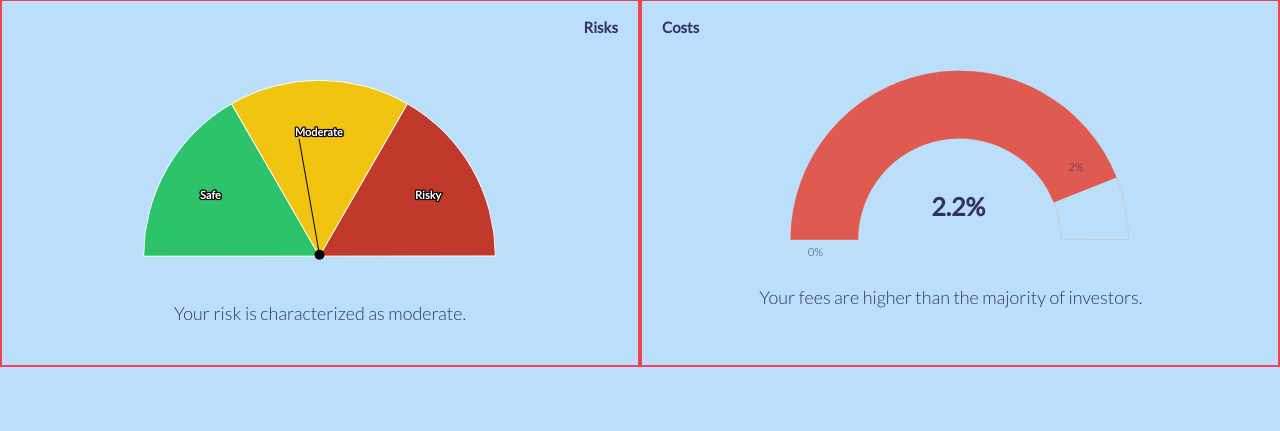
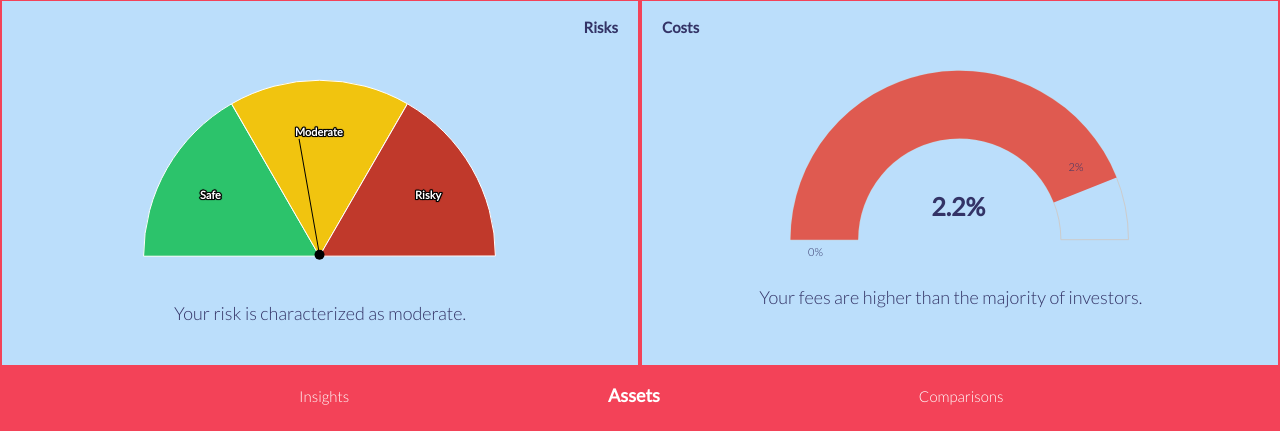
Before and after one commit to Vestivise/Vestivise_Marketing, a Django app: template templates/demo.html in a window 1280 px wide. Shown: the part 433-864 px from the top of the page. Before the commit the page ends 800 px from the top, so only its background shows below. Run offline with Django 3.2, Linux system fonts and the light colour scheme; the template is opened without the code that fills it, so the values that code supplies are empty; some libraries are stand-ins or nearby versions.

Commit message:
Added bottom bar
Next up: cleaning up inline styling etc.

```diff
--- a/static/build/css/dashboard.css
+++ b/static/build/css/dashboard.css
@@ -239,6 +239,30 @@ span {
 	width: 0px !important;
 }
 
+.bottommenu{
+	width:100vw;
+	text-align: center;
+}
+.bottommenu-left,.bottommenu-center,.bottommenu-right{
+	display:inline-block;
+	float: none;
+	color:white;
+}
+
+.bottommenu-left{
+}
+
+.bottommenu-center{
+	padding-left: 20vw;
+	padding-right: 20vw;
+	font-weight:bold;
+	font-size:larger;
+}
+
+.bottommenu-right{
+}
+
+
 @media only screen and (max-width: 767px) {
     /* phones */
     #introProduct{
--- a/static/build/js/fullScreen.js
+++ b/static/build/js/fullScreen.js
@@ -5,6 +5,9 @@ var costGraph = false;
 
 $('#orangeContent').click(function(){
 	if(!asset){
+		$('.bottommenu-center').html("Assets");
+		$('.moduleContainer').css('height', 'calc(92vh - 64px)');
+		$('.modTitle').css('display', 'none');
 		$('#blueContent').hide();
 		$('#purpleContent').hide();
 		$('#greenContent').hide();
@@ -23,12 +26,13 @@ $('#orangeContent').click(function(){
 			done: function(){
 				$('.module.purple').hide();
 				$('.module.blue').hide();
-				document.getElementById("orangeContent").style.height = "calc(100% - 4em)";
+				document.getElementById("orangeContent").style.height = "100%";
 				asset = true;
 			}
 		});
 	}
 	else{
+		$('.moduleContainer').css('height', 'calc(100% - 64px)');
 		document.getElementById("orangeContent").style.height = "100%";
 		$('.module.purple').show();
 		$('.module.blue').show();
@@ -46,7 +50,7 @@ $('#orangeContent').click(function(){
 				$('#blueContent').show();
 				$('#purpleContent').show();
 				$('#greenContent').show();
-
+				$('.modTitle').css('display', 'block');
 				asset = false;
 			}
 		});
@@ -55,6 +59,9 @@ $('#orangeContent').click(function(){
 
 $('#greenContent').click(function(){
 	if(!returnGraph){
+		$('.bottommenu-center').html("Returns");
+		$('.moduleContainer').css('height', 'calc(92vh - 64px)');
+		$('.modTitle').css('display', 'none');
 		$('#blueContent').hide();
 		$('#purpleContent').hide();
 		$('#orangeContent').hide();
@@ -79,7 +86,7 @@ $('#greenContent').click(function(){
 				$('.module.purple').hide();
 				$('.module.blue').hide();
 				$('.module.orange').hide();
-				document.getElementById("greenContent").style.height = "calc(100% - 4em)";
+				document.getElementById("greenContent").style.height = "100%";
 				returnGraph = true;
 			}
 		});
@@ -91,6 +98,7 @@ $('#greenContent').click(function(){
 		})
 	}
 	else{
+		$('.moduleContainer').css('height', 'calc(100% - 64px)');
 		document.getElementById("greenContent").style.height = "100%";
 		$('.module.purple').show();
 		$('.module.blue').show();
@@ -118,7 +126,7 @@ $('#greenContent').click(function(){
 				$('.module.green').css({
 					"marginLeft": "0",
 				});
-
+				$('.modTitle').css('display', 'block');
 				returnGraph = false;
 			}
 		});
@@ -127,6 +135,9 @@ $('#greenContent').click(function(){
 
 $('#purpleContent').click(function(){
 	if(!riskGraph){
+		$('.bottommenu-center').html("Risks");
+		$('.moduleContainer').css('height', 'calc(92vh - 64px)');
+		$('.modTitle').css('display', 'none');
 		$('#blueContent').hide();
 		$('#greenContent').hide();
 		$('#orangeContent').hide();
@@ -145,7 +156,7 @@ $('#purpleContent').click(function(){
 				$('.module.green').hide();
 				$('.module.blue').hide();
 				$('.module.orange').hide();
-				document.getElementById("purpleContent").style.height = "calc(100% - 4em)";
+				document.getElementById("purpleContent").style.height = "100%";
 				riskGraph = true;
 			}
 		});
@@ -166,6 +177,7 @@ $('#purpleContent').click(function(){
 
 	}
 	else{
+		$('.moduleContainer').css('height', 'calc(100% - 64px)');
 		document.getElementById("purpleContent").style.height = "100%";
 		$('.module.green').show();
 		$('.module.blue').show();
@@ -193,7 +205,7 @@ $('#purpleContent').click(function(){
 					"width": "50%",
 					"height": "50%"
 				});
-
+				$('.modTitle').css('display', 'block');
 				returnGraph = false;
 			}
 		});
@@ -216,6 +228,9 @@ $('#purpleContent').click(function(){
 
 $('#blueContent').click(function(){
 	if(!costGraph){
+		$('.bottommenu-center').html("Costs");
+		$('.moduleContainer').css('height', 'calc(92vh - 64px)');
+		$('.modTitle').css('display', 'none');
 		$('#greenContent').hide();
 		$('#purpleContent').hide();
 		$('#orangeContent').hide();
@@ -234,7 +249,7 @@ $('#blueContent').click(function(){
 				$('.module.purple').hide();
 				$('.module.green').hide();
 				$('.module.orange').hide();
-				document.getElementById("blueContent").style.height = "calc(100% - 4em)";
+				document.getElementById("blueContent").style.height = "100%";
 				costGraph = true;
 			}
 		});
@@ -260,6 +275,7 @@ $('#blueContent').click(function(){
 		})
 	}
 	else{
+		$('.moduleContainer').css('height', 'calc(100% - 64px)');
 		document.getElementById("blueContent").style.height = "100%";
 		$('.module.purple').show();
 		$('.module.green').show();
@@ -287,7 +303,7 @@ $('#blueContent').click(function(){
 				$('.module.blue').css({
 					"marginLeft": 0,
 				});
-
+				$('.modTitle').css('display', 'block');
 				costGraph = false;
 			}
 		});
--- a/templates/demo.html
+++ b/templates/demo.html
@@ -18,7 +18,7 @@
 	<script src="https://cdnjs.cloudflare.com/ajax/libs/materialize/0.97.6/js/materialize.min.js"></script>
 
 </head>
-<body>
+<body style="overflow:hidden;">
 
 	<nav>
 	    <div class="nav-wrapper vestBar">
@@ -67,10 +67,15 @@
 		</div>
 	</div>
   	</div>
-    <div style="position:fixed; bottom:0; height: 4em; background:#f34258; z-index:999999;">
-
-    </div>
-
+   <div class="row moduleRow">
+   <div class="col l12 module pink" style="height: 8vh; width:100vw; background-color: #f34258 !important;">
+   <ul class="bottommenu">
+   <li class="bottommenu-left">Insights</li>
+   <li class="bottommenu-center">Assets</li>
+   <li class="bottommenu-right">Comparisons</li>
+   </ul>
+   </div>
+   </div>
 </body>
 
 <script>
```
Also changed, not shown: 15 other files.
